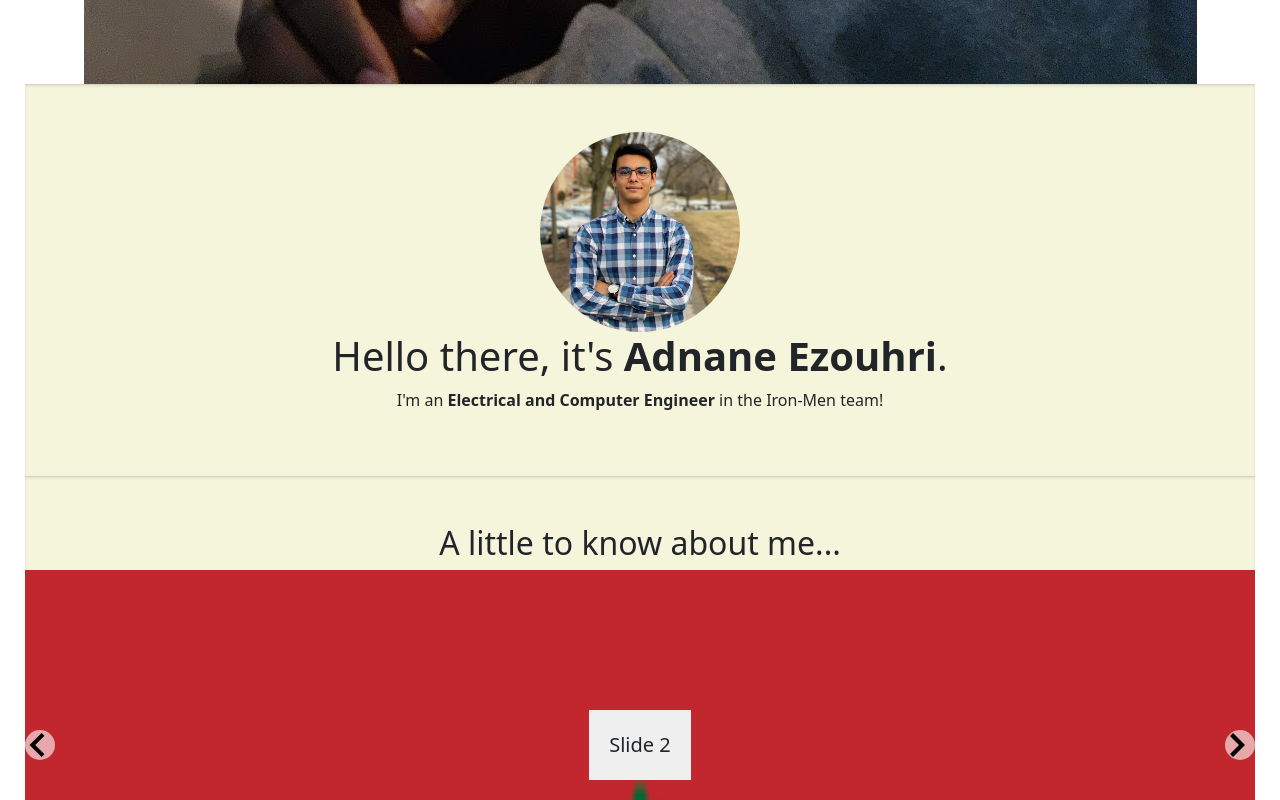
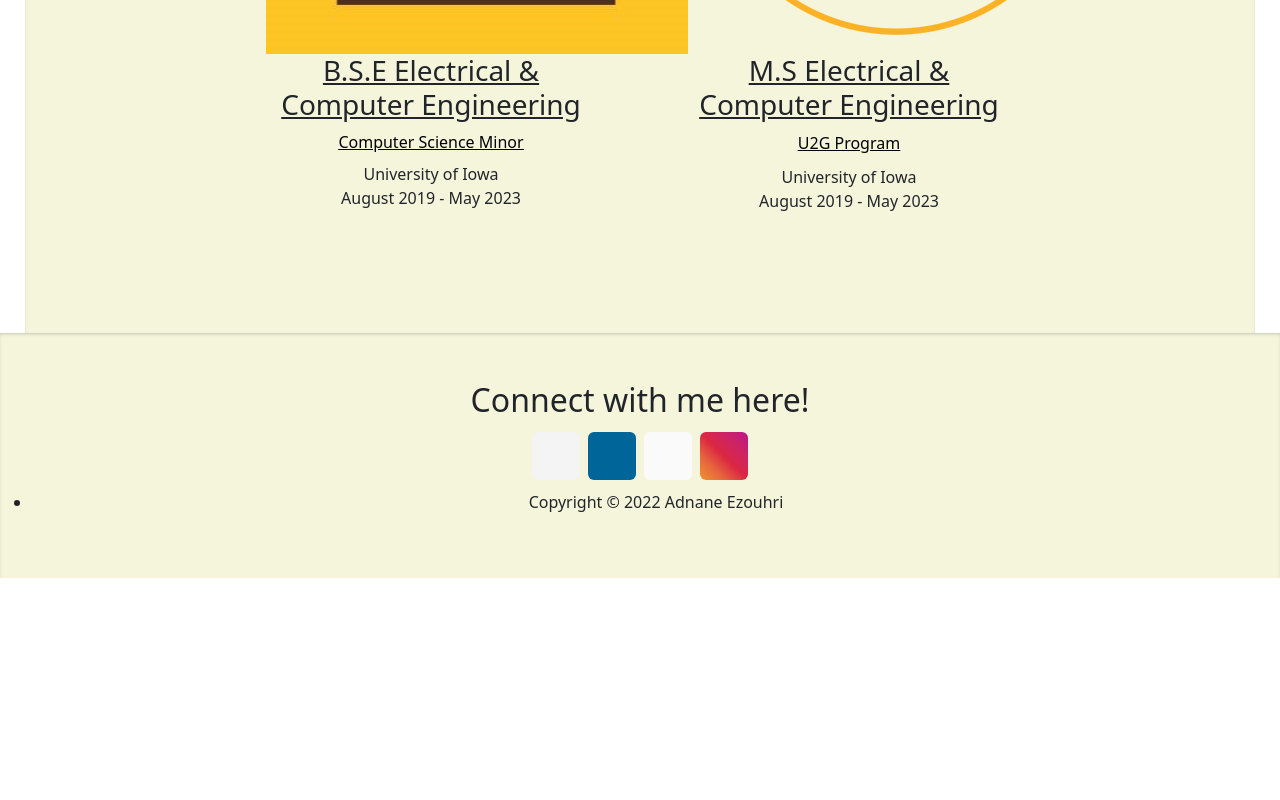
Before and after one commit to Iron-Men-2023/Lab3, a React (Create React App) app in the folder team-portfolio/: page /adnane in a window 1280 px wide. Shown: the part 1500-2300 px from the top of the page. After the commit the page ends 2078 px from the top, so only its background shows below. Built offline with nearby package versions, Linux system fonts and the light colour scheme.

Commit message:
Need to improve slider. Done with intro. Done with Education Need to fix icons at bottom

```diff
--- a/team-portfolio/package.json
+++ b/team-portfolio/package.json
@@ -3,6 +3,9 @@
   "version": "0.1.0",
   "private": true,
   "dependencies": {
+    "@fortawesome/fontawesome-svg-core": "^6.2.1",
+    "@fortawesome/free-solid-svg-icons": "^6.2.1",
+    "@fortawesome/react-fontawesome": "^0.2.0",
     "@testing-library/jest-dom": "^5.16.5",
     "@testing-library/react": "^13.4.0",
     "@testing-library/user-event": "^13.5.0",
--- a/team-portfolio/src/App.js
+++ b/team-portfolio/src/App.js
@@ -1,5 +1,5 @@
 import logo from './logo.svg';
-import {BrowserRouter as Router,Routes,Route,Link} from "react-router-dom";
+import { BrowserRouter as Router, Routes, Route, Link } from "react-router-dom";
 import './App.css';
 import Navbar from "./Navbar";
 import image from "./group.jpeg"
@@ -10,13 +10,9 @@ function App() {
     <div className="App">
 
       <Router>
-          <Navbar/>
-          <div className='Default'>
-            <img src={image}/>
-          </div>
-
+        <Navbar />
         <Routes>
-        <Route path='/adnane' element={<Adnane/>} />
+          <Route path='/adnane' element={<Adnane />} />
         </Routes>
       </Router>
     </div>
--- a/team-portfolio/src/adnane.css
+++ b/team-portfolio/src/adnane.css
@@ -39,6 +39,7 @@
 	box-shadow: inset 0px 1px 0px 0px rgba(0, 0, 0, 0.05), inset 0px 2px 3px 0px rgba(0, 0, 0, 0.1);
 	padding: 3em 0 3em 0;
 	text-align: center;
+
 }
 
 .adnane-text-area
@@ -205,3 +206,163 @@
 	display: block;
 	width: 100%;
 }
+
+ul.social {
+	cursor: default;
+	margin: 0;
+	list-style: none;
+	padding-left: 0;
+}
+
+ul.social li {
+	position: relative;
+	display: inline-block;
+	margin: 0.25em;
+	top: 0;
+	padding-left: 0;
+}
+
+ul.social li a {
+	-moz-transition: top .2s ease-in-out;
+	-webkit-transition: top .2s ease-in-out;
+	-ms-transition: top .2s ease-in-out;
+	transition: top .2s ease-in-out;
+	display: block;
+	width: 48px;
+	height: 48px;
+	border-radius: 6px;
+	top: 0;
+	position: relative;
+}
+
+ul.social li a:before {
+-moz-transition: background-color .2s ease-in-out;
+	-webkit-transition: background-color .2s ease-in-out;
+	-ms-transition: background-color .2s ease-in-out;
+	transition: background-color .2s ease-in-out;
+	background-color: #444;
+	border-radius: 6px;
+	box-shadow: inset 0px 0px 0px 1px #282828, inset 0px 2px 1px 0px rgba(255, 255, 255, 0.1);
+	color: #2E2E2E !important;
+	display: block;
+	font-size: 26px;
+	height: 48px;
+	line-height: 48px;
+	text-align: center;
+	outline: 0;
+	overflow: hidden;
+	text-shadow: 1px 1px 0px rgba(255, 255, 255, 0.1);
+	width: 48px;
+}
+
+ul.social li a.fa-twitter {
+	background-color: #2DAAE4;
+}
+
+ul.social li a.fa-facebook-f {
+	background-color: #3C5A98;
+}
+
+ul.social li a.fa-linkedin-in {
+	background-color: #006599;
+}
+
+ul.social li a.fa-github {
+	background-color: #FAFAFA;
+}
+
+ul.social li a.fa-rss {
+	background-color: #F2600B;
+}
+
+ul.social li a.fa-instagram {
+	background: #f09433;
+	background: -moz-linear-gradient(45deg, #f09433 0%, #e6683c 25%, #dc2743 50%, #cc2366 75%, #bc1888 100%);
+	background: -webkit-linear-gradient(45deg, #f09433 0%, #e6683c 25%, #dc2743 50%, #cc2366 75%, #bc1888 100%);
+	background: linear-gradient(45deg, #f09433 0%, #e6683c 25%, #dc2743 50%, #cc2366 75%, #bc1888 100%);
+	filter: progid:DXImageTransform.Microsoft.gradient(startColorstr='#f09433', endColorstr='#bc1888', GradientType=1);
+}
+
+ul.social li a.fa-inbox {
+
+	background-color: #f4f4f4
+}
+
+ul.social li a:hover {
+	top: -5px;
+}
+
+ul.social li a:hover:before {
+	background-color: transparent !important;
+}
+
+ul.social li a.fa-linkedin-in {
+	background-color: #006599;
+}
+
+ul.social li a.fa-github {
+	background-color: #FAFAFA;
+}
+
+ul.social li a.fa-rss {
+	background-color: #F2600B;
+}
+
+ul.social li a.fa-instagram {
+	background: #f09433;
+	background: -moz-linear-gradient(45deg, #f09433 0%, #e6683c 25%, #dc2743 50%, #cc2366 75%, #bc1888 100%);
+	background: -webkit-linear-gradient(45deg, #f09433 0%, #e6683c 25%, #dc2743 50%, #cc2366 75%, #bc1888 100%);
+	background: linear-gradient(45deg, #f09433 0%, #e6683c 25%, #dc2743 50%, #cc2366 75%, #bc1888 100%);
+	filter: progid:DXImageTransform.Microsoft.gradient(startColorstr='#f09433', endColorstr='#bc1888', GradientType=1);
+}
+
+ul.social li a.fa-inbox {
+
+	background-color: #f4f4f4
+}
+
+
+.icon {
+	text-decoration: none;
+	text-decoration: none;
+}
+
+.icon:before {
+	-moz-osx-font-smoothing: grayscale;
+	-webkit-font-smoothing: antialiased;
+	display: inline-block;
+	font-style: normal;
+	font-variant: normal;
+	text-rendering: auto;
+	line-height: 1;
+	text-transform: none !important;
+	font-family: 'Font Awesome 5 Free';
+	font-weight: 400;
+}
+
+.icon:before {
+	font-size: 1.25em;
+}
+
+.icon>.label {
+	display: none;
+}
+
+.icon.solid:before {
+	font-weight: 900;
+}
+
+.icon.brands:before {
+	font-family: 'Font Awesome 5 Brands';
+}
+
+.icon.featured {
+	color: #EA8A95;
+	display: block;
+	margin: 0 0 1.5em 0;
+	cursor: default;
+}
+
+.icon.featured:before {
+	font-size: 6em;
+}
--- a/team-portfolio/src/adnane.js
+++ b/team-portfolio/src/adnane.js
@@ -33,7 +33,7 @@ const Adnane = () => {
 				</div>
 			</article>
 
-			<article class="article">
+			<article class="article" >
 				<div class="adnane-container">
 					<div class="adnane-text-area">
 						<header>
@@ -41,7 +41,8 @@ const Adnane = () => {
 						</header>
 						<Slide>
 							<div className="each-slide-effect">
-								<div style={{ backgroundImage: `url(${french})` }}>
+								<div style={{
+									backgroundImage: `url(${french})` }}>
 									<span>Slide 1</span>
 								</div>
 							</div>
@@ -62,23 +63,60 @@ const Adnane = () => {
 
 			<article class="article">
 				<div class="adnane-container">
+				<h1> My Education</h1>
 					<div class="row aln-center">
 						<div class="col-4 col-6-medium col-12-small">
 							<section class="box-style1">
 								<div class="image-fit"><img src={undergrad}/></div>
 								<h3><u><a>B.S.E Electrical & Computer Engineering</a></u></h3>
+								<u><a href="https://catalog.registrar.uiowa.edu/liberal-arts-sciences/computer-science/computer-science-minor/"
+								target="_blank" style={{"color": 'black'}}>
+								<p style={{"margin":'2.5%'}}>Computer Science Minor</p>
+							</a></u>
+						University of Iowa
+						<p>August 2019 - May 2023</p>
 							</section>
 						</div>
 						<div class="col-4 col-6-medium col-12-small">
 						<section class="box-style1">
 								<div class="image fit"><img src={master} /></div>
 								<h3><u><a>M.S Electrical & Computer Engineering</a></u></h3>
+								<u><a href="https://ece.engineering.uiowa.edu/undergraduate/joint-bsms-degree-program-u2g"
+								target="_blank" style={{"color":'black'}}>
+								<p style={{"margin":'3%'}}>U2G Program</p>
+							</a></u>
+						University of Iowa
+						<p>August 2019 - May 2023</p>
 						</section>
 						</div>
-
 					</div>
 				</div>
 			</article>
+
+
+
+		<article>
+		<div class="adnane-container">
+			<h2>Connect with me here! </h2>
+
+			<ul class="social" >
+				<li><a href="mailto: ezouhriadnane@outlook.com" class="fas fa-inbox" ></a></li>
+				<li><a href="https://www.linkedin.com/in/adnane-ezouhri/" class="icon brands fa-linkedin-in"
+						target="_blank"><span class="label">LinkedIn</span></a></li>
+				<li><a href="https://github.com/aezouhri" class="icon brands fa-github" target="_blank"><span
+							class="label">Github</span></a></li>
+				<li><a href="https://www.instagram.com/adnane971/" class="icon brands fa-instagram"
+						target="_blank"><span class="label">Instagram</span></a></li>
+			</ul>
+
+
+			<footer>
+				<ul id="copyright">
+					<li>Copyright &copy; 2022 Adnane Ezouhri</li>
+				</ul>
+			</footer>
+		</div>
+	</article>
 
 
 
```
Also changed, not shown: 1 other file (tests, documents, lock files or other folders).
